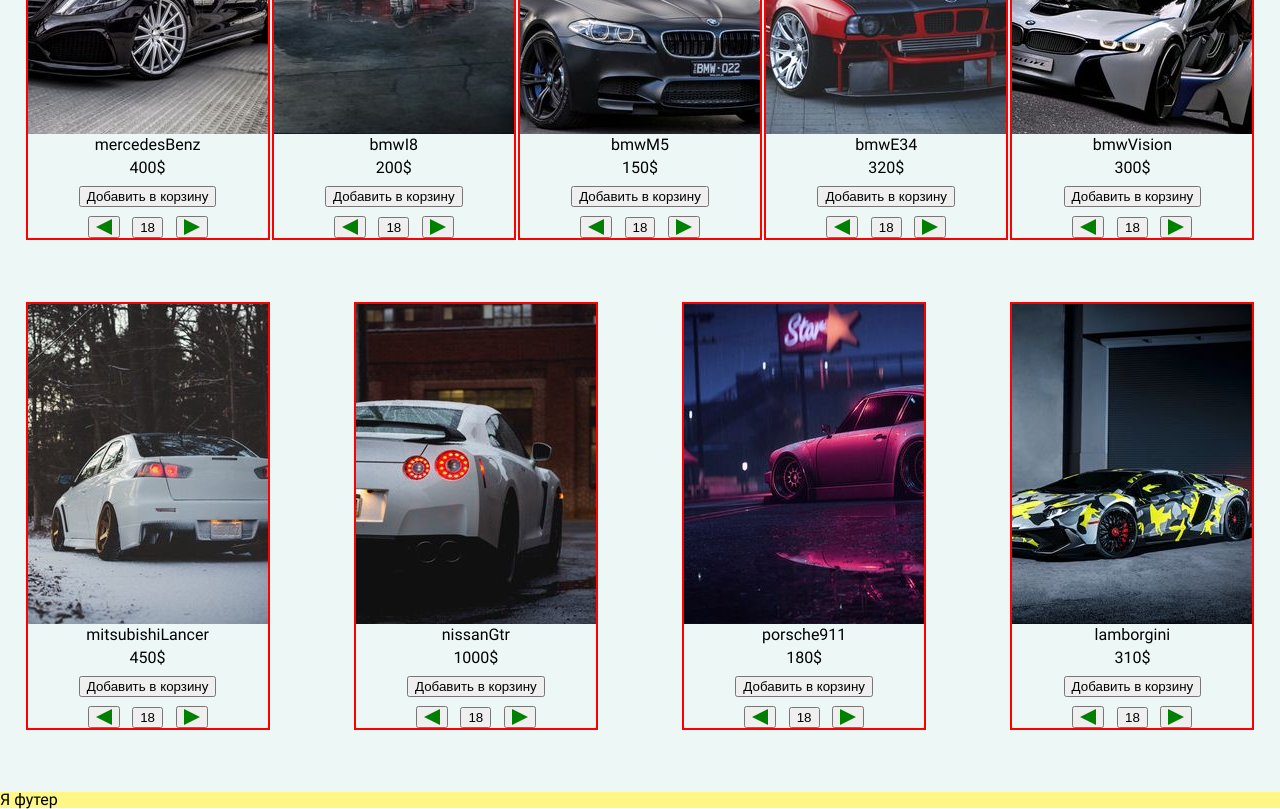
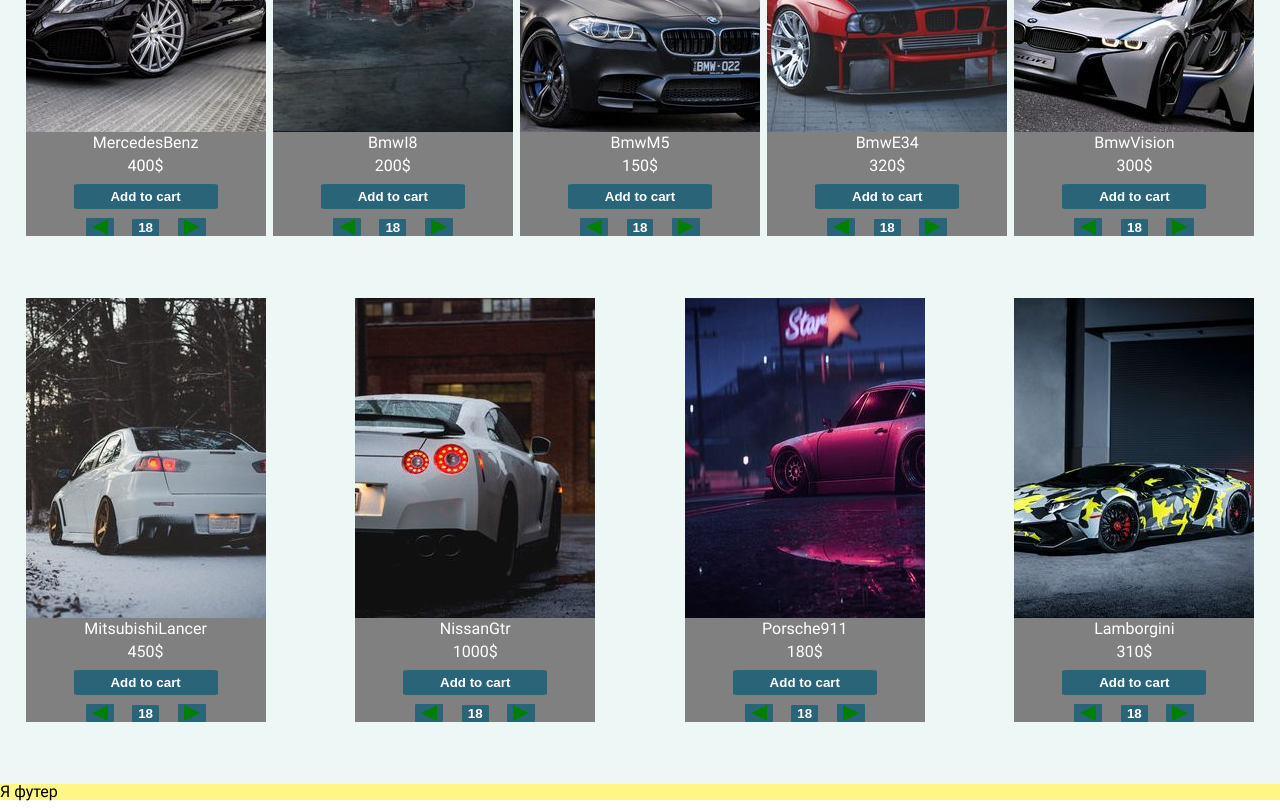
Before and after one commit to Mike637/online-shop, a React app: page / in a window 1280 px wide. Shown: the part 380-1189 px from the top of the page. Built offline with nearby package versions, Linux system fonts and the light colour scheme.

Commit message:
finish main block

```diff
--- a/src/views/App/app.scss
+++ b/src/views/App/app.scss
@@ -18,6 +18,7 @@
 	border: 0;
 	font: inherit;
 	vertical-align: baseline;
+
 }
 
 article, aside, details, figcaption, figure,
--- a/src/views/components/MainPage/Header/header.module.scss
+++ b/src/views/components/MainPage/Header/header.module.scss
@@ -79,10 +79,8 @@
 
 .header__cart
 {
-
 width:4vw;
 position:relative;
-padding:0 5%;
 }
 .header__buttonCart
 {
@@ -100,11 +98,11 @@
 .header__quantityBlock {
 position:absolute;
 background-color:red;
-width:10%;
+width:40%;
 height:40%;
 border-radius:50%;
 top:0;
-left:55%;
+left:60%;
 display:flex;
 align-items: center;
 justify-content: center;
@@ -112,7 +110,6 @@
 .header__quatityNumber
 {
 font-weight:bolder;
-
 }
 
 @media screen and (max-width:1200px)
@@ -144,7 +141,7 @@
 
     .header__quantityBlock
     {
-        width:15%;
+        width:40%;
         height:40%;
         top:0;
     }
--- a/src/views/components/MainPage/Main/Main.jsx
+++ b/src/views/components/MainPage/Main/Main.jsx
@@ -12,15 +12,15 @@
 import  lamborgini from './images/lamborgini.jpg'
 
 const imageArray = [
-    {id:1,path:mercedesBenz,name:"mercedesBenz",price:400},
-    {id:2,path:bmwI8,name:"bmwI8",price:200},
-{id:3,path:bmwM5,name:"bmwM5",price:150},
-{id:4,path:bmwE34,name:"bmwE34",price:320},
-{id:5,path:bmwVision,name:"bmwVision",price:300},
-{id:6,path:mitsubishiLancer,name:"mitsubishiLancer",price:450},
-{id:7,path:nissanGtr,name:"nissanGtr",price:1000},
-{id:8,path:porsche911 ,name:"porsche911",price:180},
-{id:9,path:lamborgini,name:"lamborgini",price:310}
+    {id:1,path:mercedesBenz,name:"MercedesBenz",price:400},
+    {id:2,path:bmwI8,name:"BmwI8",price:200},
+{id:3,path:bmwM5,name:"BmwM5",price:150},
+{id:4,path:bmwE34,name:"BmwE34",price:320},
+{id:5,path:bmwVision,name:"BmwVision",price:300},
+{id:6,path:mitsubishiLancer,name:"MitsubishiLancer",price:450},
+{id:7,path:nissanGtr,name:"NissanGtr",price:1000},
+{id:8,path:porsche911 ,name:"Porsche911",price:180},
+{id:9,path:lamborgini,name:"Lamborgini",price:310}
 ]
 
 
@@ -42,19 +42,17 @@
  <p className={styles.main__name}>{img.name}</p>
  <p className={styles.main__price}>{`${img.price}$`}</p>
  <div className={styles.main__addToCart}>
-<button >Добавить в корзину</button>
+<button  className={styles.main__addToCartButton}>Add to cart</button>
 </div>
-<div className={styles.main_editQuantity}>
-<button>
-    <div className={styles.main__tringleRight}></div>
+<div className={styles.main__editQuantity}>
+<button className={styles.main__plusQuantityButton}>
+    <div className={styles.main__plusQuantity}></div>
 </button>
-<button><div className={styles.main__QuantityNumber}>18</div></button>
-<button>
-<div className={styles.main__tringleLeft}></div>
+<button className = {styles.main__QuantityNumberButton}><div className={styles.main__QuantityNumber}>18</div></button>
+<button className={styles.main__minusQuantityButton}>
+<div className={styles.main__minusQuantity}></div>
 </button>
 </div>
-
-
 </div>
 </div>
 )
--- a/src/views/components/MainPage/Main/main.module.scss
+++ b/src/views/components/MainPage/Main/main.module.scss
@@ -16,8 +16,8 @@
 
 .main__good
 {
-border:2px solid red;
 margin:0 0 5% 0;
+background-color:#808080;
 }
 
 .main__goodText
@@ -53,7 +53,7 @@
 text-align: center;
 margin:4% 0;
 }
-.main_editQuantity
+.main__editQuantity
 {
     display:flex;
     align-items: center;
@@ -64,25 +64,68 @@
 
 }
 
-.main__tringleLeft
+
+.main__minusQuantity,
+.main__plusQuantity
 {
-
-
-width: 0;
+    width: 0;
 	height: 0;
-	border-top: 8px solid transparent;
+    border-bottom: 8px solid transparent;
+    border-top: 8px solid transparent;
+}
+.main__minusQuantity
+{
 	border-left: 16px solid green;
-	border-bottom: 8px solid transparent;
-
 }
 
 
 
-.main__tringleRight
+.main__plusQuantity
 {
-    width: 0;
-	height: 0;
-	border-top: 8px solid transparent;
-	border-right: 16px solid green;
-	border-bottom: 8px solid transparent;
+             	border-right: 16px solid green;
 }
+
+.main__QuantityNumber,
+.main__name,
+.main__price,
+.main__addToCartButton
+{
+font-weight:bold;
+color:white;
+}
+
+.main__plusQuantityButton,
+.main__minusQuantityButton,
+.main__QuantityNumberButton,
+.main__addToCartButton
+{
+    background-color:#2A6478;
+    border-radius:5%;
+    border:none;
+    &:hover
+    {
+cursor:pointer;
+    }
+    &:active
+    {
+        background-color: red;
+    }
+}
+
+.main__addToCartButton
+{
+width:60%;
+height:25px;
+}
+
+@media (max-width:500px)
+{
+    .main__goodsList
+    {
+
+    display:flex;
+    flex-direction: column;
+    align-items: center;
+    justify-content:center;
+    }
+}
```
